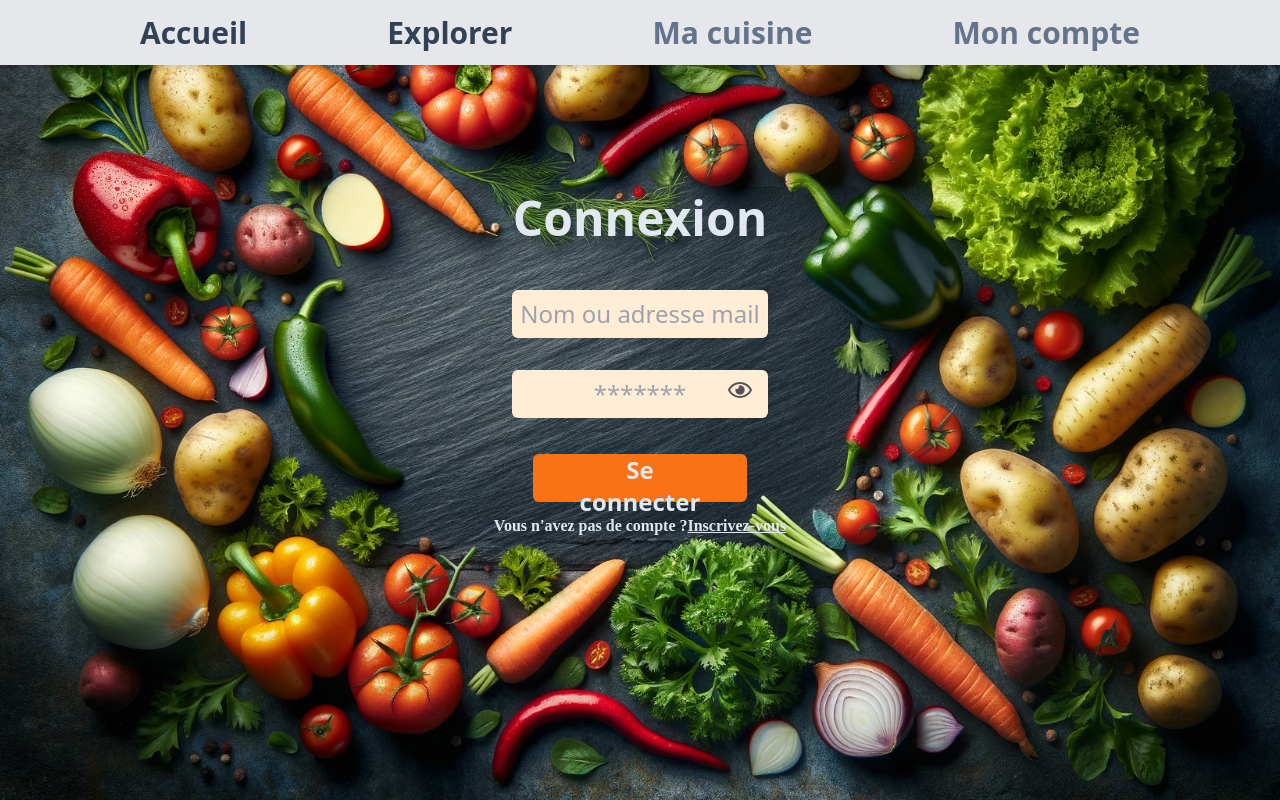
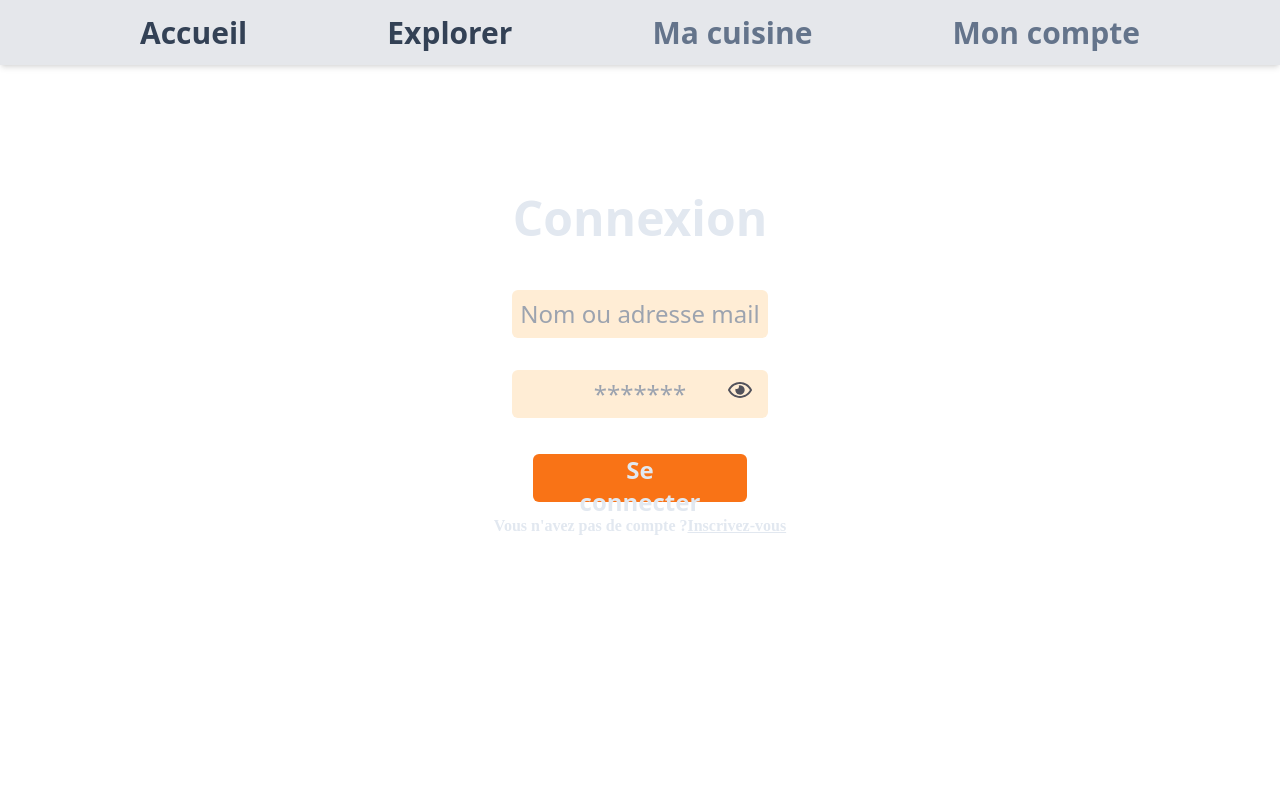
Before and after one commit to Kor-bens/app-cuisine, a React (Vite) app in the folder front-end/: page /connexion in a window 1280 px wide. Built offline with nearby package versions, Linux system fonts and the light colour scheme; a web font is replaced by a local one.

Commit message:
commentaire du bg image

```diff
--- a/front-end/src/components/Connexion/connexion.css
+++ b/front-end/src/components/Connexion/connexion.css
@@ -1,7 +1,7 @@
 body{
     display:flex;
     flex-direction:column;
-    background-image: url('../../assets/background/bg-connexion-inscription.jpg');
+    /* background-image: url('../../assets/background/bg-connexion-inscription.jpg'); */
     background-repeat: no-repeat;
     background-size: cover;
     background-position: center;
--- a/front-end/src/components/Inscription/inscription.css
+++ b/front-end/src/components/Inscription/inscription.css
@@ -1,7 +1,7 @@
 body{
   display:flex;
   flex-direction:column;
-  background-image: url('../../assets/background/bg-legumes.jpg');
+  /* background-image: url('../../assets/background/bg-legumes.jpg'); */
   background-repeat: no-repeat;
   background-size: cover;
   background-position: center;
```
